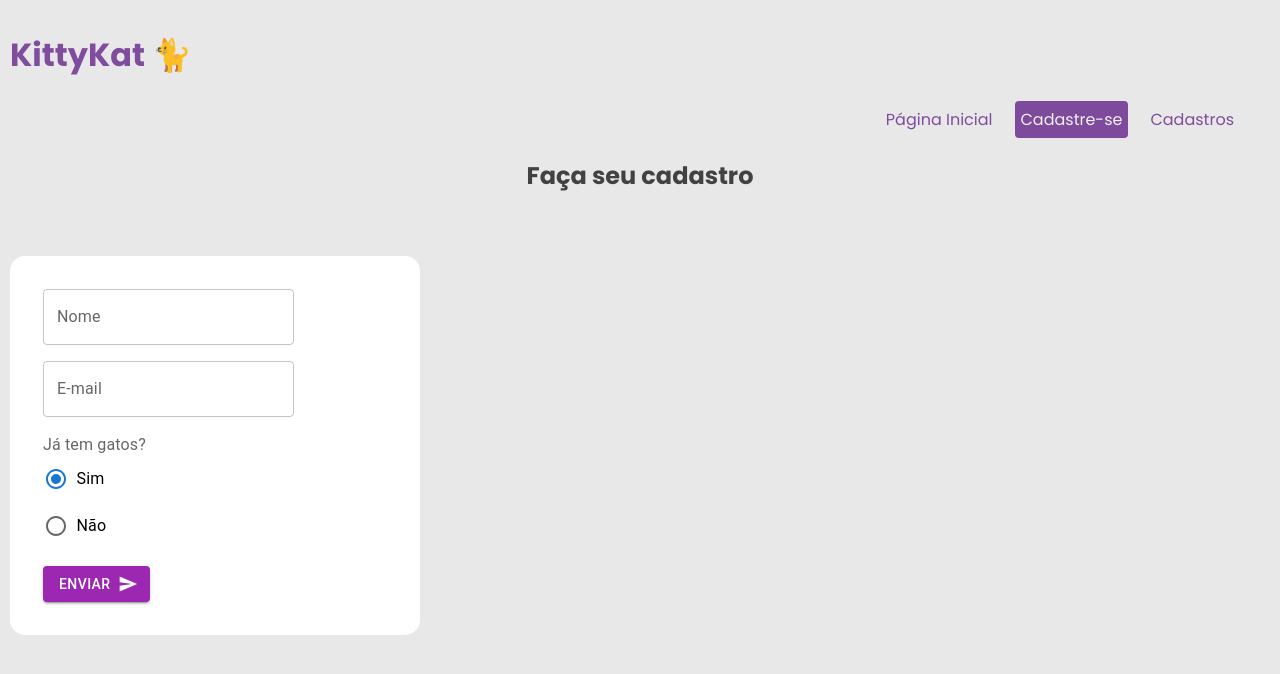
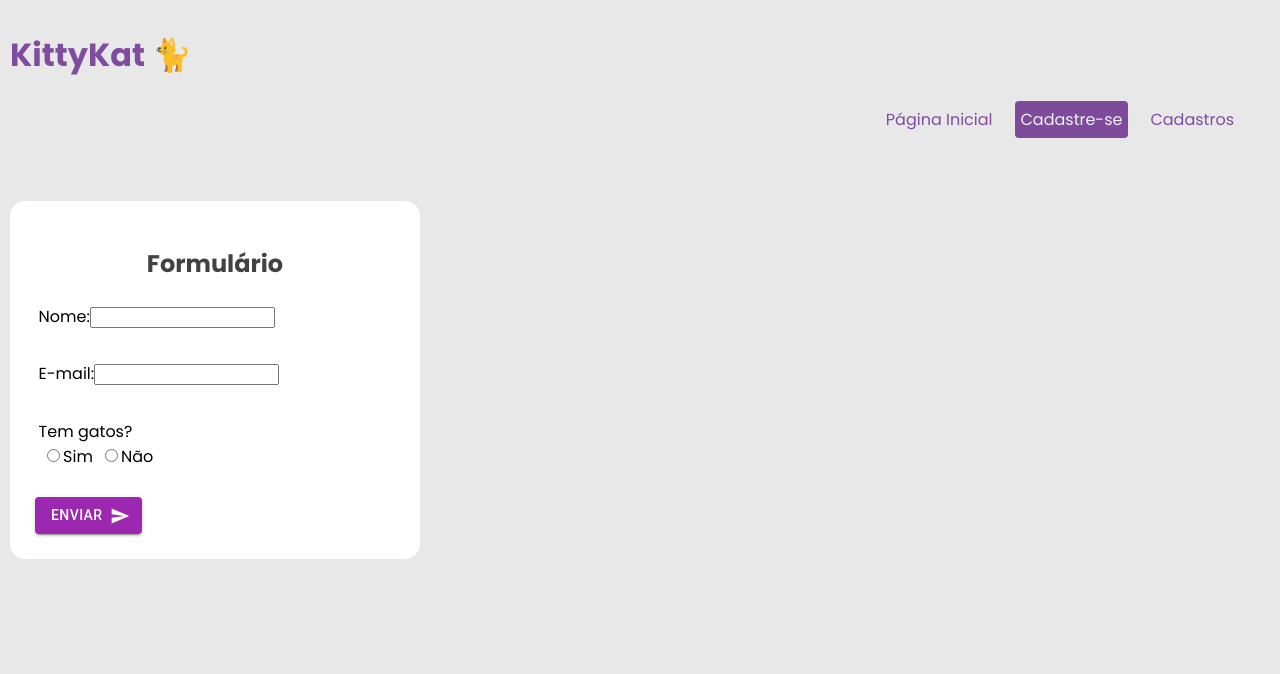
Before and after one commit to casscannelle/npm-reactproject, a React (Create React App) app: page /form in a window 1280 px wide. Shown: the top 674 px of the page. Built offline with nearby package versions, Linux system fonts and the light colour scheme.

Commit message:
tentativas

```diff
--- a/src/components/FormPage/FormPage.js
+++ b/src/components/FormPage/FormPage.js
@@ -1,30 +1,75 @@
-import * as React from 'react';
-import Box from '@mui/material/Box';
-import TextField from '@mui/material/TextField';
-import RadioButtonsGroup from '../RadioGroup/RadioGroup';
-import Button from '../Button/Button';
+import { useState } from 'react';
+import { useNavigate } from 'react-router-dom';
+import IconLabelButtons from '../Button/Button';
+
+const FormPage = () => {
+  const navigate = useNavigate();
+
+  // Estados para armazenar os dados do formulário
+  const [nome, setNome] = useState('');
+  const [email, setEmail] = useState('');
+  const [temGatos, setTemGatos] = useState('');
+
+  // Função para manipular o envio do formulário
+  const handleSubmit = (e) => {
+    e.preventDefault();
+
+    // Validação básica
+    if (nome.length < 3) {
+      alert('O nome deve ter pelo menos 3 caracteres.');
+      return;
+    }
 
 
-export default function BasicTextFields() {
+    // Redireciona as respostas para a AnswersPage
+    navigate.push('/answers');
+  };
+
   return (
-    <>
-    <h2>Faça seu cadastro</h2>
     <div className='container-form'>
-    <Box
-      component="form"
-      sx={{
-        '& > :not(style)': { m: 1, width: '25ch' },
-      }}
-      noValidate
-      autoComplete="off"
-    >
-      <TextField id="outlined-basic" label="Nome" variant="outlined" />
-      <TextField id="outlined-basic" label="E-mail" variant="outlined" />
-      <RadioButtonsGroup/>
-      <Button />
+      <h2>Formulário</h2>
+      <form onSubmit={handleSubmit}>
+        <label>
+          Nome:
+          <input type="text" value={nome} onChange={(e) => setNome(e.target.value)} />
+        </label>
+        <br />
 
-    </Box>
+        <label>
+          E-mail:
+          <input type="email" value={email} onChange={(e) => setEmail(e.target.value)} />
+        </label>
+        <br />
+
+        <label>
+          Tem gatos?
+          <div>
+            <label>
+              <input
+                type="radio"
+                value="sim"
+                checked={temGatos === 'sim'}
+                onChange={() => setTemGatos('sim')}
+              />
+              Sim
+            </label>
+            <label>
+              <input
+                type="radio"
+                value="nao"
+                checked={temGatos === 'nao'}
+                onChange={() => setTemGatos('nao')}
+              />
+              Não
+            </label>
+          </div>
+        </label>
+        <br />
+
+        <IconLabelButtons />
+      </form>
     </div>
-    </>
   );
-}
+};
+
+export default FormPage;
--- a/src/components/RadioGroup/RadioGroup.js
+++ /dev/null
@@ -1,23 +0,0 @@
-import * as React from 'react';
-import Radio from '@mui/material/Radio';
-import RadioGroup from '@mui/material/RadioGroup';
-import FormControlLabel from '@mui/material/FormControlLabel';
-import FormControl from '@mui/material/FormControl';
-import FormLabel from '@mui/material/FormLabel';
-
-export default function RadioButtonsGroup() {
-  return (
-    <FormControl>
-      <FormLabel id="demo-radio-buttons-group-label">Já tem gatos?</FormLabel>
-      <RadioGroup
-        aria-labelledby="demo-radio-buttons-group-label"
-        defaultValue="sim"
-        name="radio-buttons-group"
-      >
-        <FormControlLabel value="sim" control={<Radio />} label="Sim" />
-        <FormControlLabel value="nao" control={<Radio />} label="Não" />
-
-      </RadioGroup>
-    </FormControl>
-  );
-}
```
Also changed, not shown: src/components/AlertMessage/AlertMessage.js (added, +11 -0 lines), src/components/BasicTextFields/BasicTextFields.js (deleted, +0 -19 lines).
